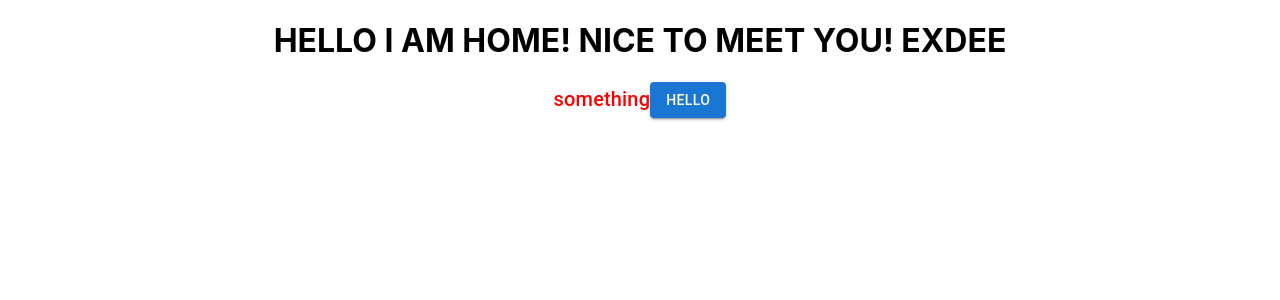
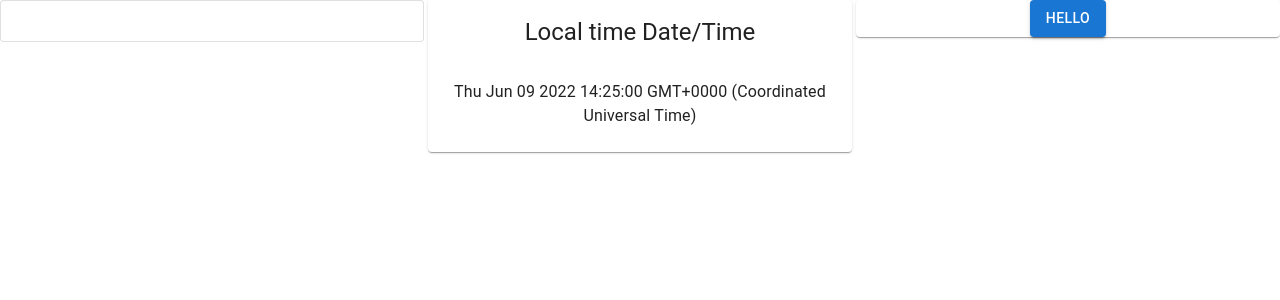
Before and after one commit to theodorwill/slutprojekt-dashboard, a React (Create React App) app: page / in a window 1280 px wide. Shown: the top 300 px of the page. Built offline with nearby package versions, Linux system fonts and the light colour scheme; no server answers.

Commit message:
Added Local date/time component

```diff
--- /dev/null
+++ b/src/components/LocalTime.jsx
@@ -0,0 +1,23 @@
+import Card from '@mui/material/Card'
+import CardHeader from '@mui/material/CardHeader'
+import CardContent from '@mui/material/CardContent'
+import Typography from '@mui/material/Typography'
+
+const LocalTime = () => {
+    const currentDateTime = Date().toLocaleString()
+    return (
+        <div>
+            <Card>
+                <CardHeader title="Local time Date/Time"/>
+                <CardContent>
+                    <Typography variant="body1">
+                        {currentDateTime}
+                    </Typography>
+                </CardContent>
+            </Card>
+
+        </div>
+    )
+}
+
+export default LocalTime
--- a/src/components/WeatherWidget.jsx
+++ b/src/components/WeatherWidget.jsx
@@ -1,5 +1,8 @@
-import { useState, useEffect } from 'react'
 import useFetch from '../api/useFetch'
+import Card from '@mui/material/Card'
+import CardHeader from '@mui/material/CardHeader'
+import CardContent from '@mui/material/CardContent'
+import Typography from '@mui/material/Typography'
 
 const WeatherWidget = () => {
   const kelvinToCelsius = (kelvin) => kelvin - 273.15
@@ -10,10 +13,21 @@ const WeatherWidget = () => {
 
   return (
     <div className="weather">
-      {data && <h1>{data.name}</h1>}
-      {data && <p>{parseFloat(kelvinToCelsius(data.main.temp)).toFixed(1) + "°C"}</p>}
-      {data && <p>{data.weather[0].main}</p>}
-      {data && <p>{data.weather[0].description}</p>}
+      <Card variant="outlined">
+        {data && (
+          <CardHeader
+            title={"Weather, " + data.name + ", Sweden"}
+            subheader={data.weather[0].main + ' - ' + data.weather[0].description}
+          />
+        )}
+        <CardContent>
+          {data && (
+            <Typography variant="h5" component="h3" gutterBottom>
+              {parseFloat(kelvinToCelsius(data.main.temp)).toFixed(1) + '°C'}
+            </Typography>
+          )}
+        </CardContent>
+      </Card>
     </div>
   )
 }
--- a/src/index.js
+++ b/src/index.js
@@ -7,9 +7,9 @@ import reportWebVitals from './reportWebVitals';
 
 const root = ReactDOM.createRoot(document.getElementById('root'));
 root.render(
-  /* <React.StrictMode> */
+  <React.StrictMode>
     <App />
-  /* </React.StrictMode> */
+  </React.StrictMode>
 );
 
 // If you want your app to work offline and load faster, you can change
--- a/src/service-worker.js
+++ b/src/service-worker.js
@@ -75,7 +75,7 @@ const cacheName = 'apiCache';
 self.addEventListener('install', (event) => {
   event.waitUntil(
     caches.open(cacheName).then((cache) => cache.
-    addAll(['/components']))
+    addAll(['/components/WeatherWidget.jsx']))
   )
 })
 
--- a/src/views/Home.jsx
+++ b/src/views/Home.jsx
@@ -1,21 +1,34 @@
-import * as React from 'react';
-import Typography from '@mui/material/Typography';
-import Button from '@mui/material/Button';
+import * as React from 'react'
+import Button from '@mui/material/Button'
+import Grid from '@mui/material/Grid'
+import Paper from '@mui/material/Paper'
 import WeatherWidget from '../components/WeatherWidget'
+import LocalTime from '../components/LocalTime'
 
 const Home = () => {
-
-
-    return (
-        <div className="home">
-            <h1>HELLO I AM HOME! NICE TO MEET YOU! EXDEE</h1>
-            <Typography component="h2" variant="h6" color="red" gutterBottom>
-                something
-                <Button variant="contained">hello</Button>
-                <WeatherWidget></WeatherWidget>
-            </Typography>
-        </div>
-    )
+  return (
+    <div className="home">
+      <Grid
+        container
+        direction="row"
+        justifyContent="flex-start"
+        alignItems="stretch"
+        spacing={0.5}
+      >
+        <Grid item xs={12} sm={6} md={4}>
+            <WeatherWidget />
+        </Grid>
+        <Grid item xs={12} sm={6} md={4}>
+          <LocalTime/>
+        </Grid>
+        <Grid item xs={12} sm={6} md={4}>
+          <Paper>
+            <Button variant="contained">hello</Button>
+          </Paper>
+        </Grid>
+      </Grid>
+    </div>
+  )
 }
 
 export default Home
```
